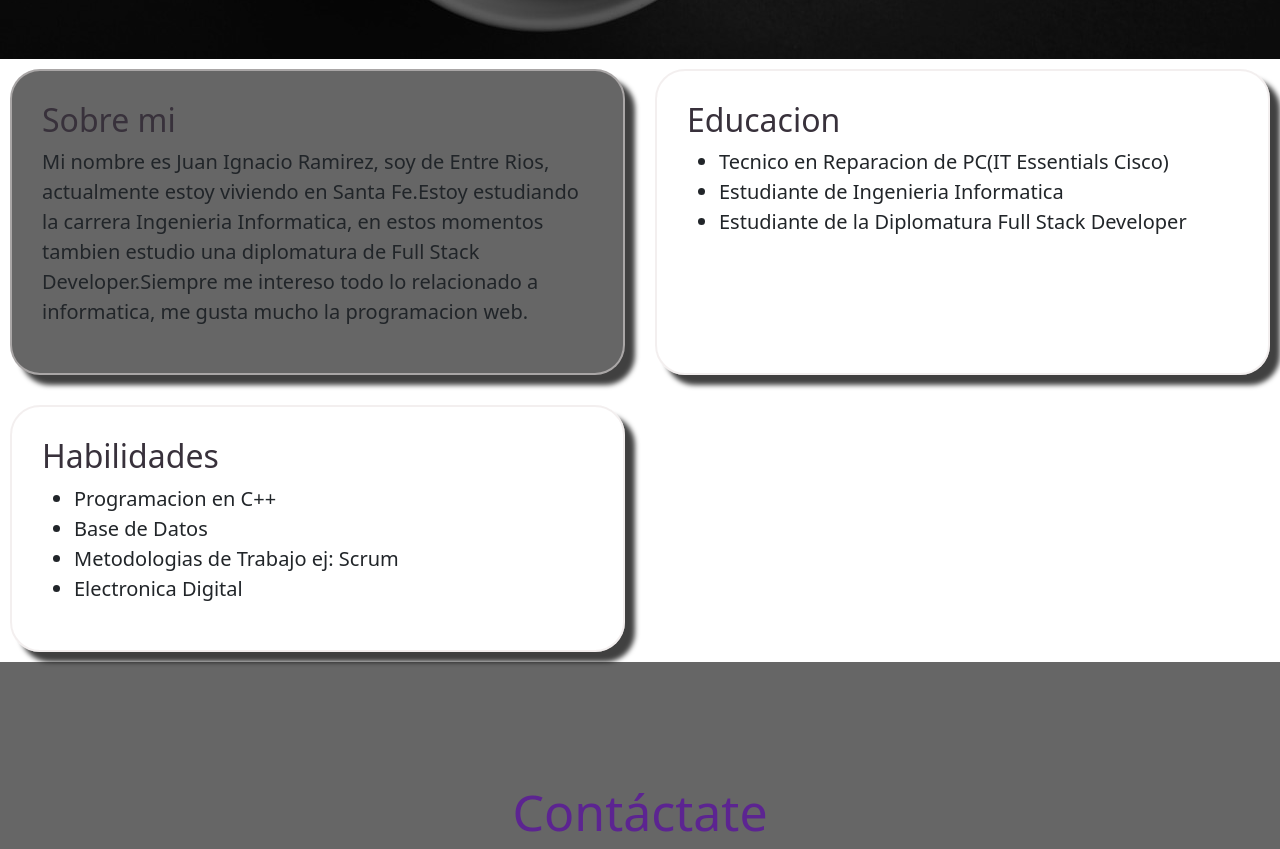
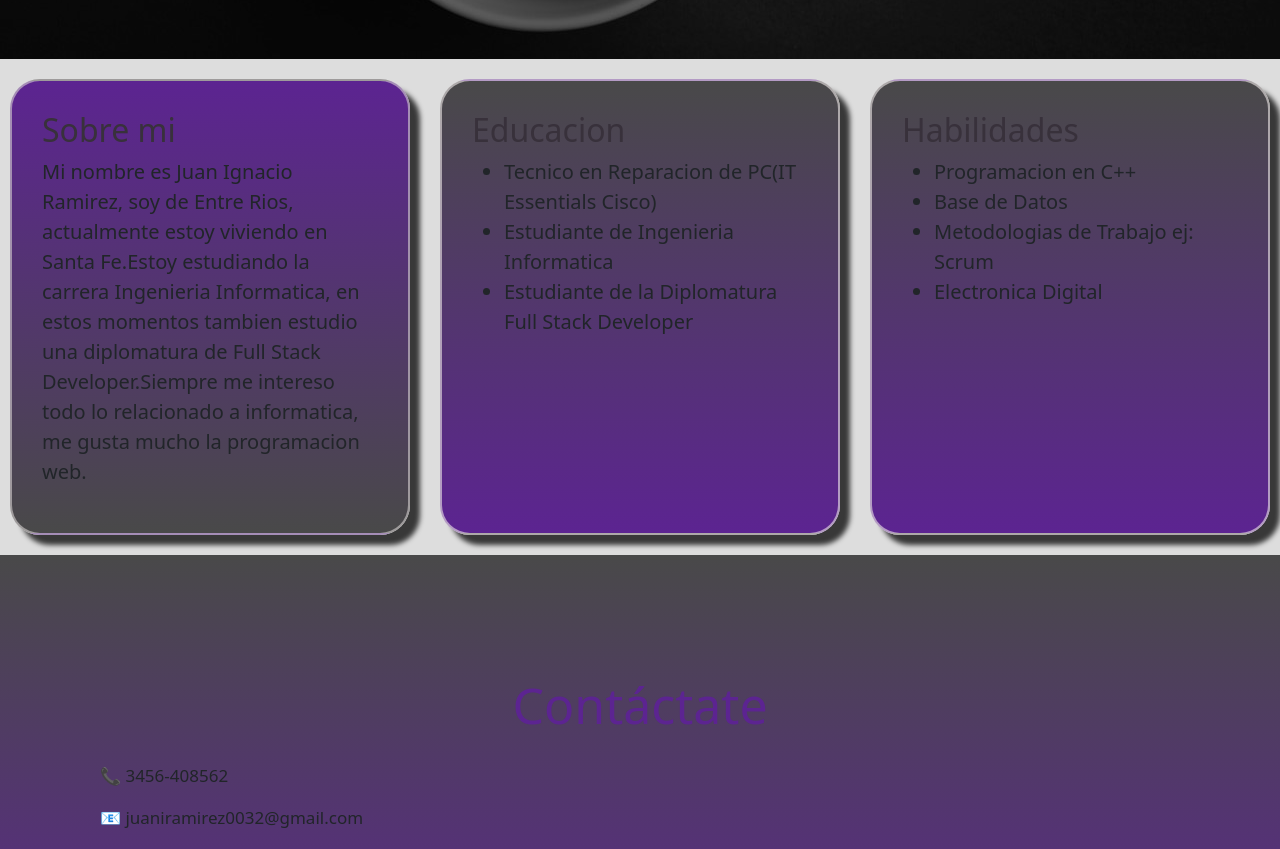
Before and after one commit to juanirz/Trabjo-practico, a plain HTML site: page index.html in a window 1280 px wide. Shown: the part 797-1646 px from the top of the page. Drawn offline with nearby package versions, Linux system fonts and the light colour scheme.

Commit message:
mod en css

```diff
--- a/index.html
+++ b/index.html
@@ -4,11 +4,10 @@
 <head>
   <meta charset="UTF-8">
   <meta name="viewport" content="width=device-width, initial-scale=1.0">
-  <title>Document</title>
+  <title>Portfolio</title>
   <link rel="stylesheet" href="./styles/style.css">
   <link href="https://cdn.jsdelivr.net/npm/bootstrap@5.3.6/dist/css/bootstrap.min.css" rel="stylesheet"
     integrity="sha384-4Q6Gf2aSP4eDXB8Miphtr37CMZZQ5oXLH2yaXMJ2w8e2ZtHTl7GptT4jmndRuHDT" crossorigin="anonymous">
-
 </head>
 
 <body>
--- a/styles/style.css
+++ b/styles/style.css
@@ -4,7 +4,6 @@
 }
 
 body {
-  background-color: gainsboro;
   font-family: 'Times New Roman', Times, serif;
 }
 
@@ -51,17 +50,24 @@ body {
 
 .information {
   display: grid;
-  grid-template-columns: repeat(auto-fit, minmax(500px, 1fr));
+  grid-template-columns: repeat(auto-fit, minmax(300px, 1fr));
   gap: 30px;
-  margin: 10px;
+  background-color: #494949;
+  padding: 20px 10px;
+  background-color: rgb(221, 221, 221);
 }
 
 .about {
-  background-color: #666;
+  background: linear-gradient(to bottom, #5c2491, #494949);
   box-shadow: 10px 10px 5px 0px rgba(0, 0, 0, 0.75);
   border-radius: 30px;
   border: 2px solid rgba(212, 207, 207, 0.616);
   padding: 30px;
+  transition: all 0.3s ease;
+}
+
+.about:hover {
+  transform: scale(1.03);
 }
 
 .about h2 {
@@ -74,10 +80,16 @@ body {
 }
 
 .education {
+  background: linear-gradient(to bottom, #494949, #5c2491);
   box-shadow: 10px 10px 5px 0px rgba(0, 0, 0, 0.75);
   border-radius: 30px;
   border: 2px solid rgba(235, 229, 229, 0.616);
   padding: 30px;
+  transition: all 0.3s ease;
+}
+
+.education:hover {
+  transform: scale(1.03);
 }
 
 .education h2 {
@@ -90,10 +102,16 @@ body {
 }
 
 .skills {
+  background: linear-gradient(to bottom, #494949, #5c2491);
   box-shadow: 10px 10px 5px 0px rgba(0, 0, 0, 0.75);
   border-radius: 30px;
   border: 2px solid rgba(235, 229, 229, 0.616);
   padding: 30px;
+  transition: all 0.3s ease;
+}
+
+.skills:hover {
+  transform: scale(1.03);
 }
 
 .skills h2 {
@@ -150,11 +168,13 @@ body {
 }
 
 .footer-contacto {
-  background-color: #666;
+  background-color: #dadada;
   padding: 100px;
   font-size: 17px;
+  background: linear-gradient(to bottom, #494949, #5c2491);
 }
-.footer-contacto h2{
+
+.footer-contacto h2 {
   font-size: 50px;
 }
 
@@ -171,13 +191,15 @@ body {
   justify-content: center;
   align-items: center;
   gap: 20px;
- position: relative;
- top: 60px;
+  position: relative;
+  top: 60px;
+
 }
 
 .icono-ig {
   width: 44px;
   border-radius: 10px;
+  transform: scale(1.03);
 }
 
 .icono-fb {
```
